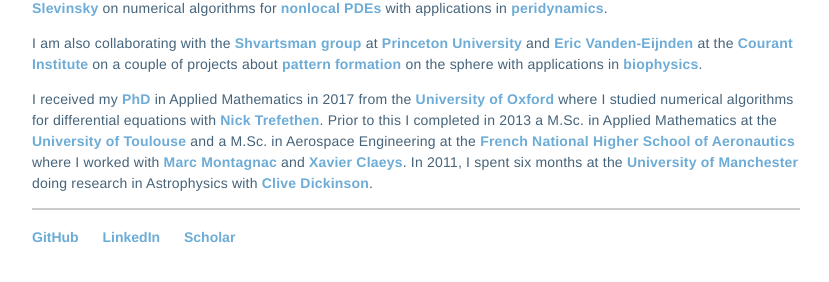
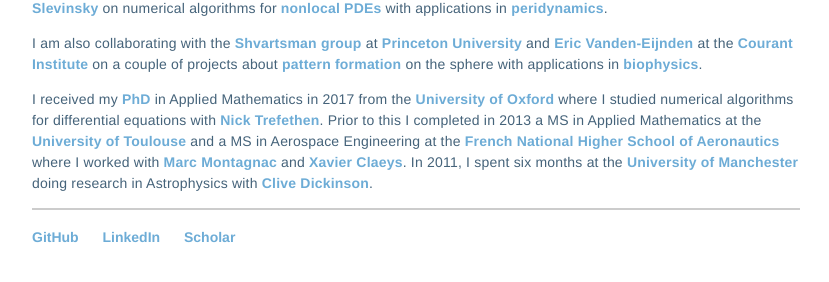
Before and after one commit to Hadrien-Montanelli/Hadrien-Montanelli.github.io, a Jekyll site: the page built from about/index.html, in a window 1280 px wide. Shown: the part 198-480 px from the top of the page, without its empty margins (224-1053 px from the left). Built offline with Jekyll 4.4.1, drawn with Linux system fonts in a browser that asks for light colours.

```diff
--- a/about/index.html
+++ b/about/index.html
@@ -25,8 +25,8 @@ title: About
 	<a href="http://www.ox.ac.uk">University of Oxford</a> where I studied
 	numerical algorithms for differential equations with
 	<a href="http://people.maths.ox.ac.uk/trefethen/">Nick Trefethen</a>.
-	Prior to this I completed in 2013 a M.Sc. in Applied Mathematics at the
+	Prior to this I completed in 2013 a MS in Applied Mathematics at the
 	<a href="http://www.univ-tlse3.fr/home/home-page-en-379161.kjsp?RH=ACCUEIL">University of Toulouse</a>
-	and a M.Sc. in Aerospace Engineering at the
+	and a MS in Aerospace Engineering at the
 	<a href="http://www.isae-supaero.fr/en/">French National Higher School of Aeronautics</a> where I worked with <a href="http://www.cerfacs.fr/~montagna/">Marc Montagnac</a> and <a href="http://www.ljll.math.upmc.fr/~claeys/">Xavier Claeys</a>. In 2011, I spent six months at the <a href="http://www.manchester.ac.uk/">University of Manchester</a> doing research in Astrophysics with <a href="http://www.jb.man.ac.uk/~cdickins/">Clive Dickinson</a>.</p>
 </div><!-- /.blurb -->
```
